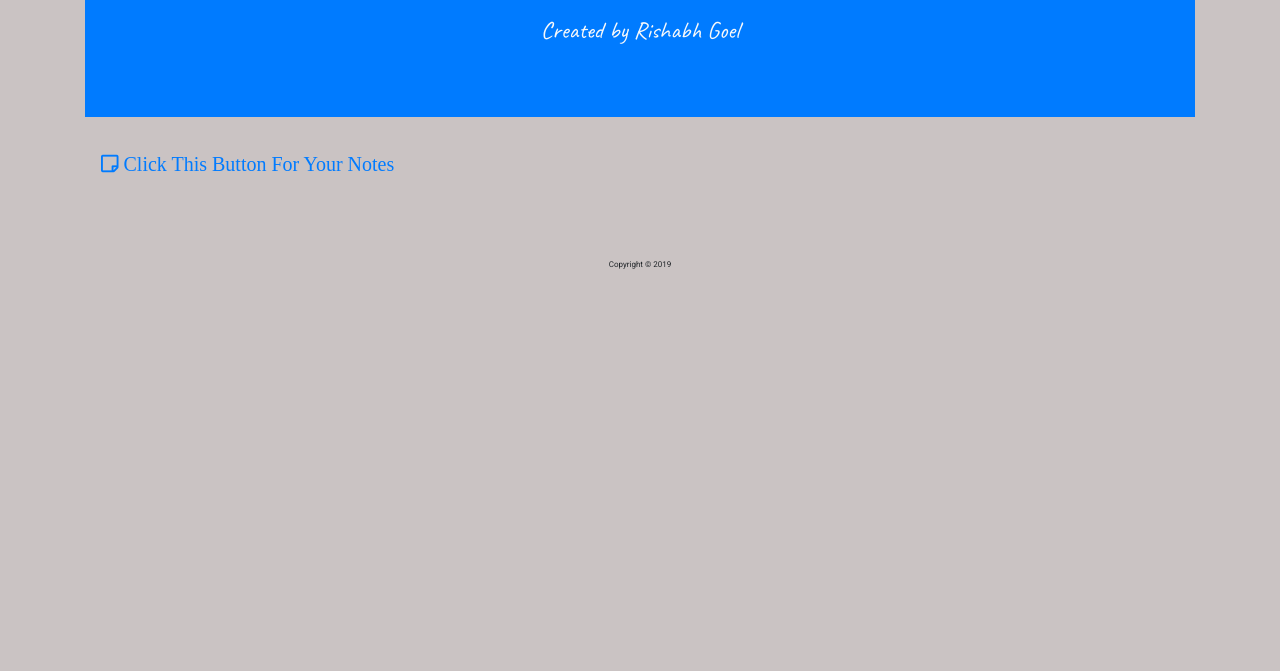
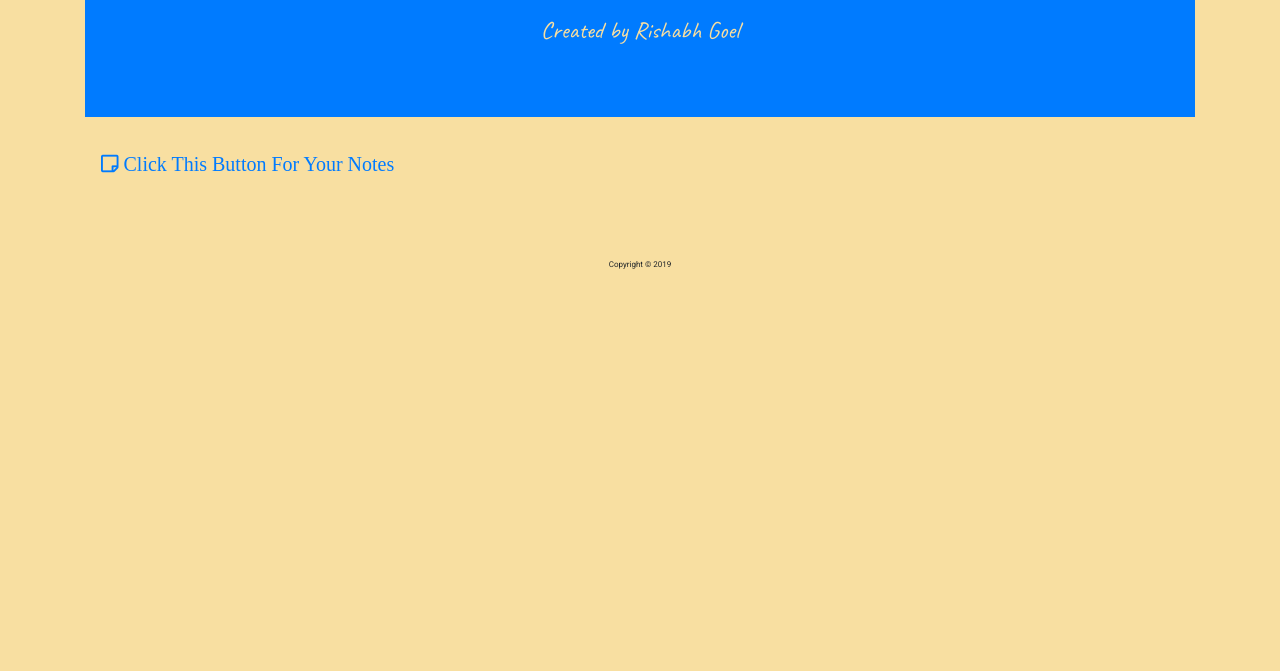
Before and after one commit to Rishabh7890/NoteTaker, a website: page public/index.html in a window 1280 px wide. Shown: the part 129-800 px from the top of the page. Drawn offline with nearby package versions, Linux system fonts and the light colour scheme.

Commit message:
edited css

```diff
--- a/public/assets/css/style.css
+++ b/public/assets/css/style.css
@@ -8,11 +8,12 @@
 
 .jumboText{
   font-family: 'Caveat', cursive;
+  color: rgb(248, 223, 161);
 }
 
 body{
   font-family: 'Roboto', sans-serif;
-  background: rgb(202, 195, 195);
+  background: rgb(248, 223, 161);
 }
 
 footer {
```
